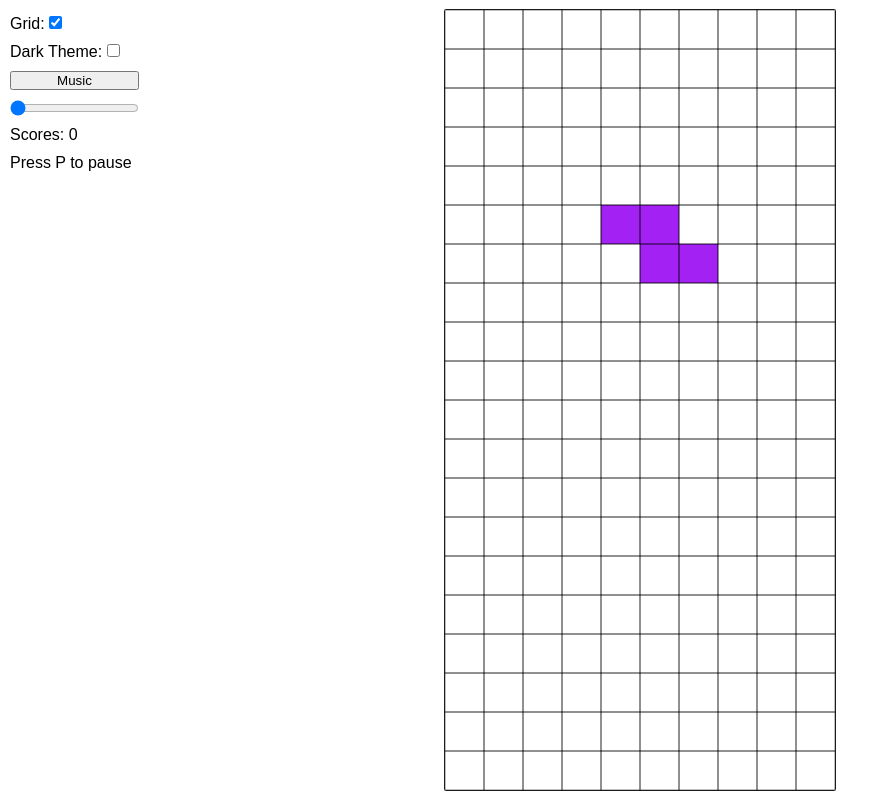
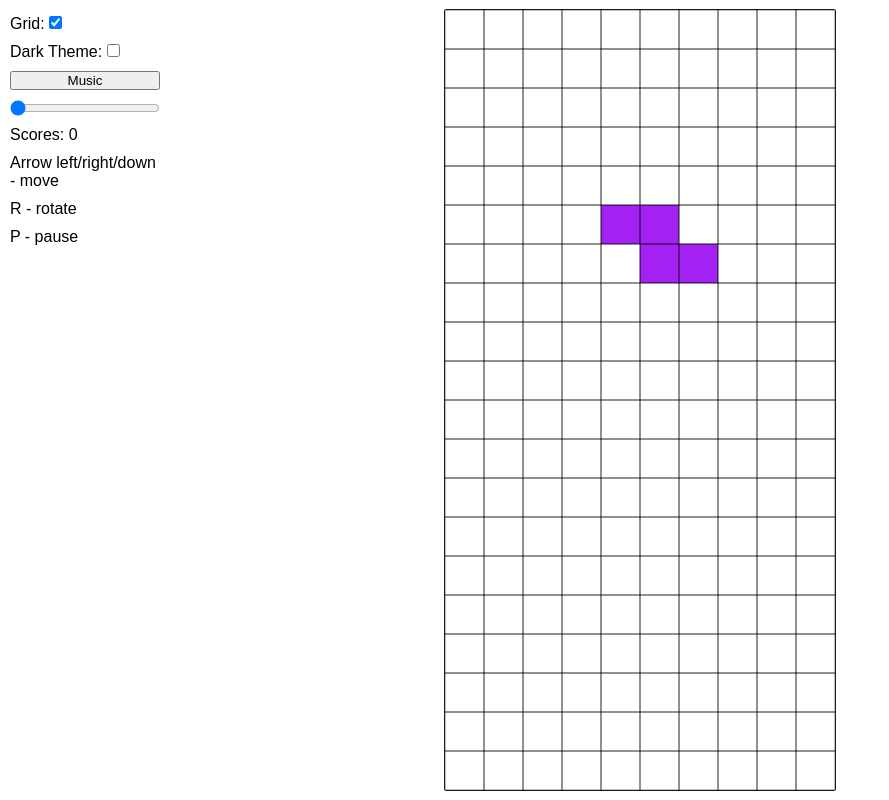
Before and after one commit to Zilfaron/Zilfaron.github.io, a plain HTML site: page Tetris/index.html in a window 1280 px wide. Shown: the whole page, without its empty margins (0-889 px from the left). Drawn offline with Linux system fonts and the light colour scheme.

Commit message:
Update index.html in Tetris

```diff
--- a/Tetris/index.html
+++ b/Tetris/index.html
@@ -15,10 +15,12 @@
 			<label>Dark Theme: <input type="checkbox" class="dark-theme-checkbox"></label>
 			<input type="button" value="Music" class="music-btn">
 			<input name="volume" type="range" class="music-volume-control" value="0" min="0" max="1" step="0.01" title="Volume">
-			<div class="info-wrapper">
+			<div class="scores-wrapper">
 				<span>Scores: </span><span class="scores"></span>
 			</div>
-			<p>Press P to pause</p>
+			<p>Arrow left/right/down - move</p>
+			<p>R - rotate</p>
+			<p>P - pause</p>
 		</div>
 		<canvas class="game-area"></canvas>
 	</div>
```
